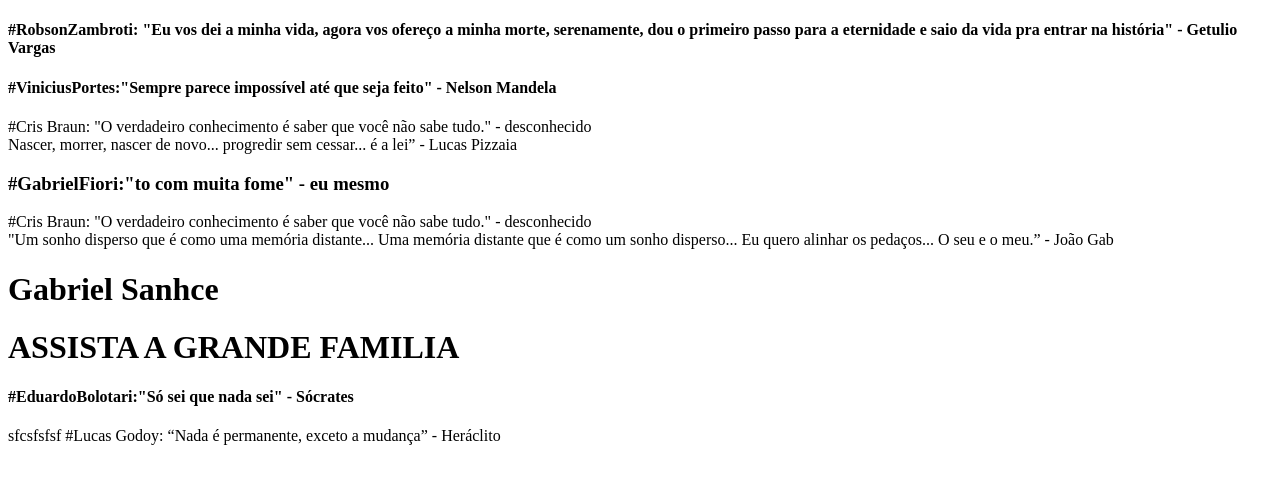
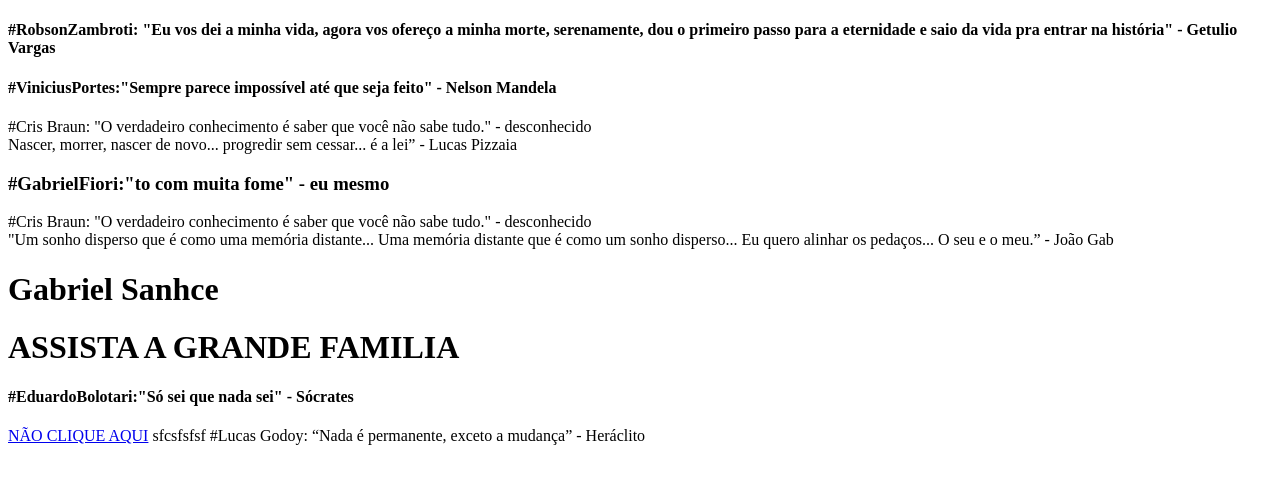
Before and after one commit to ls-fontes/repositorio_teste, a plain HTML site: page index.html in a window 1280 px wide. Drawn offline with Linux system fonts and the light colour scheme.

Commit message:
adicionando link

```diff
--- a/index.html
+++ b/index.html
@@ -18,6 +18,8 @@
  <h1>Gabriel Sanhce</h1>
  <h1>ASSISTA A GRANDE FAMILIA </h1>
 <h4>#EduardoBolotari:"Só sei que nada sei" - Sócrates</h4>
+
+<a href="faleiparanaoclicar.com" target="_blank">NÃO CLIQUE AQUI</a>
 </body>
 
 </html>sfcsfsfsf
```
